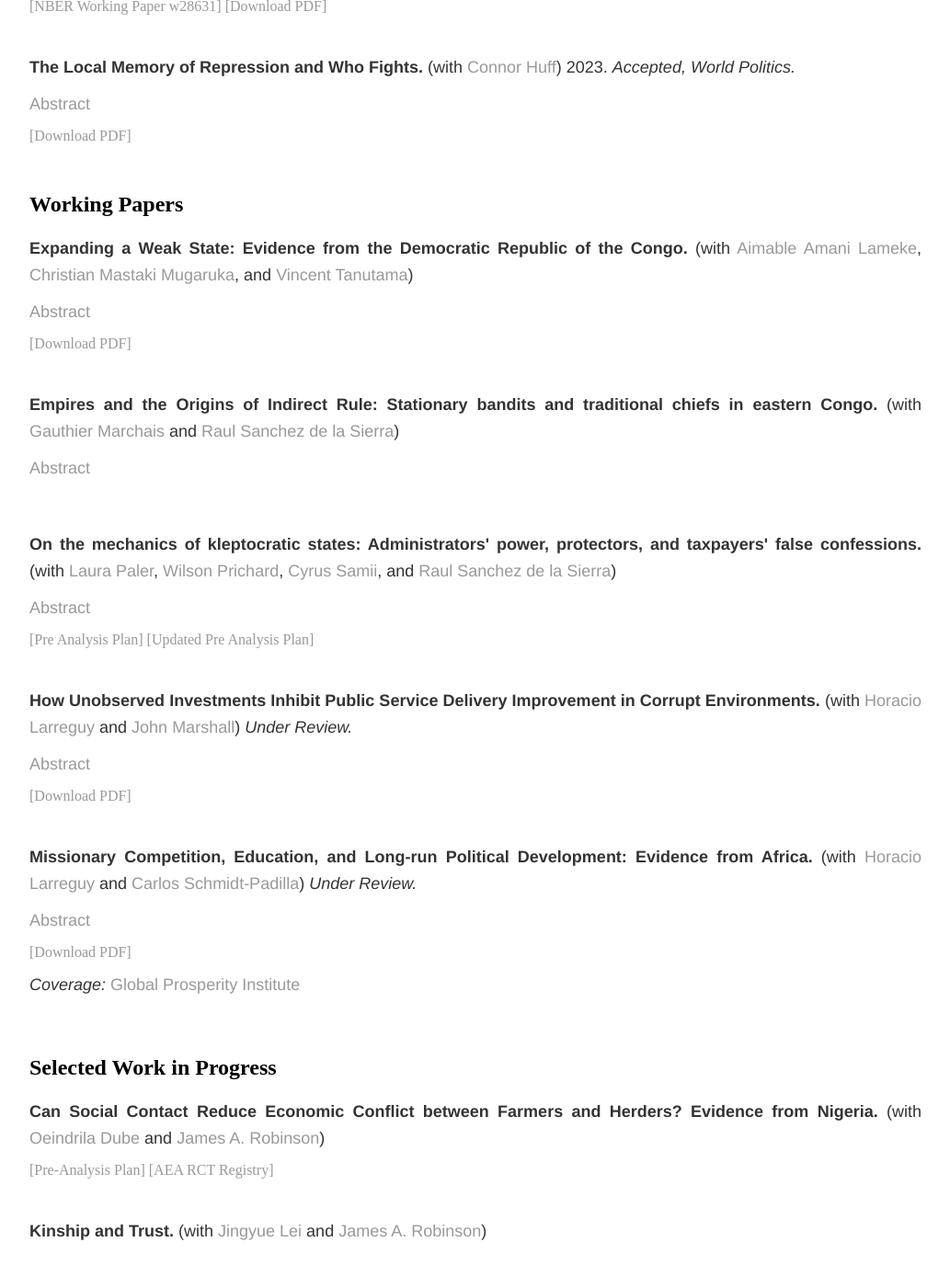
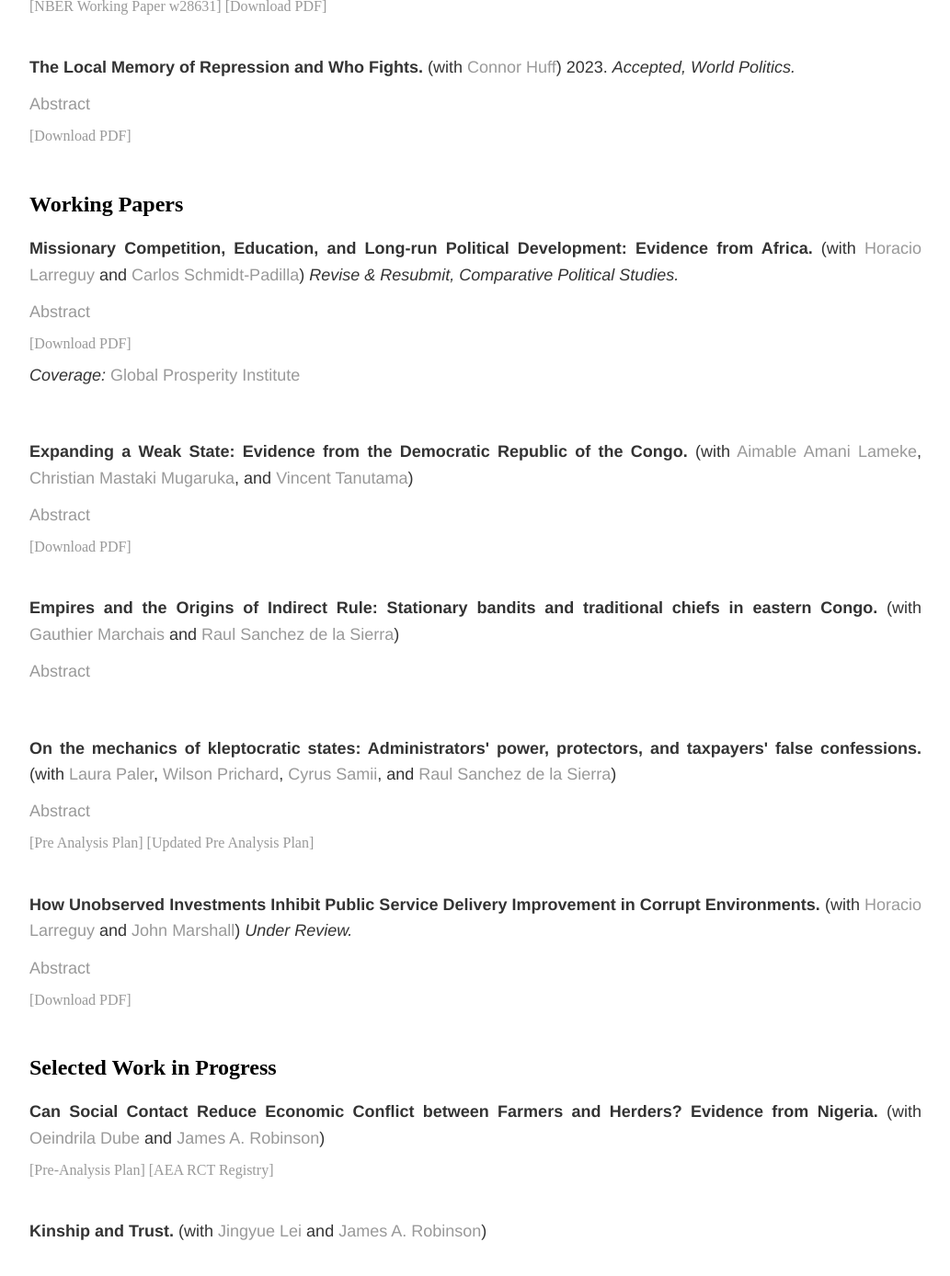
Before and after one commit to soeren-henn/soeren-henn.github.io, a Jekyll site: the page built from research/index.html, in a window 1280 px wide and 1400 px high, scrolled down 1169 px. Shown: the top 1388 px of the window at 92% size, without its empty margins (123-1156 px from the left). Built offline with Jekyll 4.4.1, drawn with Linux system fonts in a browser that asks for light colours.

Commit message:
Update index.html
RR CPS

```diff
--- a/research/index.html
+++ b/research/index.html
@@ -63,6 +63,14 @@ title: Research
 	<h2>Working Papers</h2>
 
 	<div class="paper">
+		<p><b>Missionary Competition, Education, and Long-run Political Development: Evidence from Africa.</b> (with <a href="https://sites.google.com/site/hlarreguy/" target="_blank">Horacio Larreguy</a> and <a href="https://cschmidtpadilla.github.io/" target="_blank">Carlos Schmidt-Padilla</a>) <i>Revise &amp Resubmit, Comparative Political Studies.</i></p>
+		<p><a href="#" class="show-abstract">Abstract</a></p>
+    		<p class="hidden-paragraph">In Africa, missionaries used schooling to gain adherents. We study how historical missionary activity shaped long-run education and political development by exploiting plausibly exogenous variation in exposure to Catholic missionaries generated by their territorial administration system. Using a regression discontinuity design, we show that proximity to historical diocese headquarters led to an increased presence of Catholic missionaries, as well as long-term positive effects on Catholic identification and educational outcomes. In line with recent literature, the effects on political outcomes vary by regime type. Only individuals exposed to greater historical missionary activity in open anocracies<code>&#8212;</code>relative to those in democracies and closed anocracies<code>&#8212;</code>are more likely to participate in politics. Moreover, they are also the only ones that are more sophisticated, supportive of democratic institutions, and disenchanted with the state of democracy and incumbent in their countries.</p>
+		<a href="/files/Henn_Missionaries.pdf" class="btn btn-default pull-right" title="PDF">[Download PDF]</a>
+		<p> <i>Coverage:</i> <a href="https://www.thegpi.org/p/interesting-people-writing-interesting?r=mo66&utm_campaign=post&utm_medium=web" target="_blank">Global Prosperity Institute</a> </p>
+	</div>
+
+	<div class="paper">
 		<p><b>Expanding a Weak State: Evidence from the Democratic Republic of the Congo.</b> (with <a href="https://marakujakivuresearch.com/" target="_blank">Aimable Amani Lameke</a>, <a href="https://marakujakivuresearch.com/" target="_blank">Christian Mastaki Mugaruka</a>, and <a href="http://vincent-tanutama.com/" target="_blank">Vincent Tanutama</a>) </p>
 		<p><a href="#" class="show-abstract">Abstract</a></p>
     		<p class="hidden-paragraph">How does the population react to the expansion of a weak state? We study a reform in the Democratic Republic of the Congo that extends state authority, via a population cut-off, to small towns previously governed by traditional leaders.  Using a regression discontinuity design, we find that state expansion increased citizens’ demand for the state even when such an expansion is fraught. Towns above the population cut-off are more likely to have state security personnel, higher incidents of corruption and no improvement in development outcomes. However, citizens accept the state’s authority and increasingly turn to the state when resolving disputes, make more tax payments and respond to state appeals to public good contribution in behavioural games. This increased demand for the state comes at the expense of demand for traditional authority.</p>
@@ -91,13 +99,6 @@ title: Research
 		<a href="/files/Henn_Certification.pdf" class="btn btn-default pull-right" title="PDF">[Download PDF]</a>
 	</div>
 
-	<div class="paper">
-		<p><b>Missionary Competition, Education, and Long-run Political Development: Evidence from Africa.</b> (with <a href="https://sites.google.com/site/hlarreguy/" target="_blank">Horacio Larreguy</a> and <a href="https://cschmidtpadilla.github.io/" target="_blank">Carlos Schmidt-Padilla</a>) <i>Under Review.</i></p>
-		<p><a href="#" class="show-abstract">Abstract</a></p>
-    		<p class="hidden-paragraph">In Africa, missionaries used schooling to gain adherents. We study how historical missionary activity shaped long-run education and political development by exploiting plausibly exogenous variation in exposure to Catholic missionaries generated by their territorial administration system. Using a regression discontinuity design, we show that proximity to historical diocese headquarters led to an increased presence of Catholic missionaries, as well as long-term positive effects on Catholic identification and educational outcomes. In line with recent literature, the effects on political outcomes vary by regime type. Only individuals exposed to greater historical missionary activity in open anocracies<code>&#8212;</code>relative to those in democracies and closed anocracies<code>&#8212;</code>are more likely to participate in politics. Moreover, they are also the only ones that are more sophisticated, supportive of democratic institutions, and disenchanted with the state of democracy and incumbent in their countries.</p>
-		<a href="/files/Henn_Missionaries.pdf" class="btn btn-default pull-right" title="PDF">[Download PDF]</a>
-		<p> <i>Coverage:</i> <a href="https://www.thegpi.org/p/interesting-people-writing-interesting?r=mo66&utm_campaign=post&utm_medium=web" target="_blank">Global Prosperity Institute</a> </p>
-	</div>
 
 
 
```
